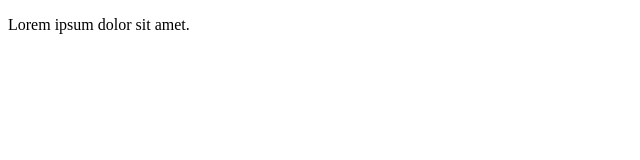
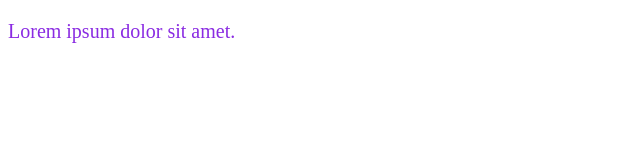
Before and after one commit to sam-mad-damn/pullReq-git3-, a plain HTML site: page index.html in a window 1280 px wide. Shown: the whole page, without its empty margins (0-640 px from the left). Drawn offline with Linux system fonts and the light colour scheme.

Commit message:
подключили и настроили стили

```diff
--- a/index.html
+++ b/index.html
@@ -5,6 +5,7 @@
     <meta http-equiv="X-UA-Compatible" content="IE=edge">
     <meta name="viewport" content="width=device-width, initial-scale=1.0">
     <title>Document</title>
+    <link rel="stylesheet" href="style.css">
 </head>
 <body>
    <p> Lorem ipsum dolor sit amet.</p>
--- a/style.css
+++ b/style.css
@@ -0,0 +1,4 @@
+p{
+    font-size: 20px;
+    color:blueviolet;
+}
```
